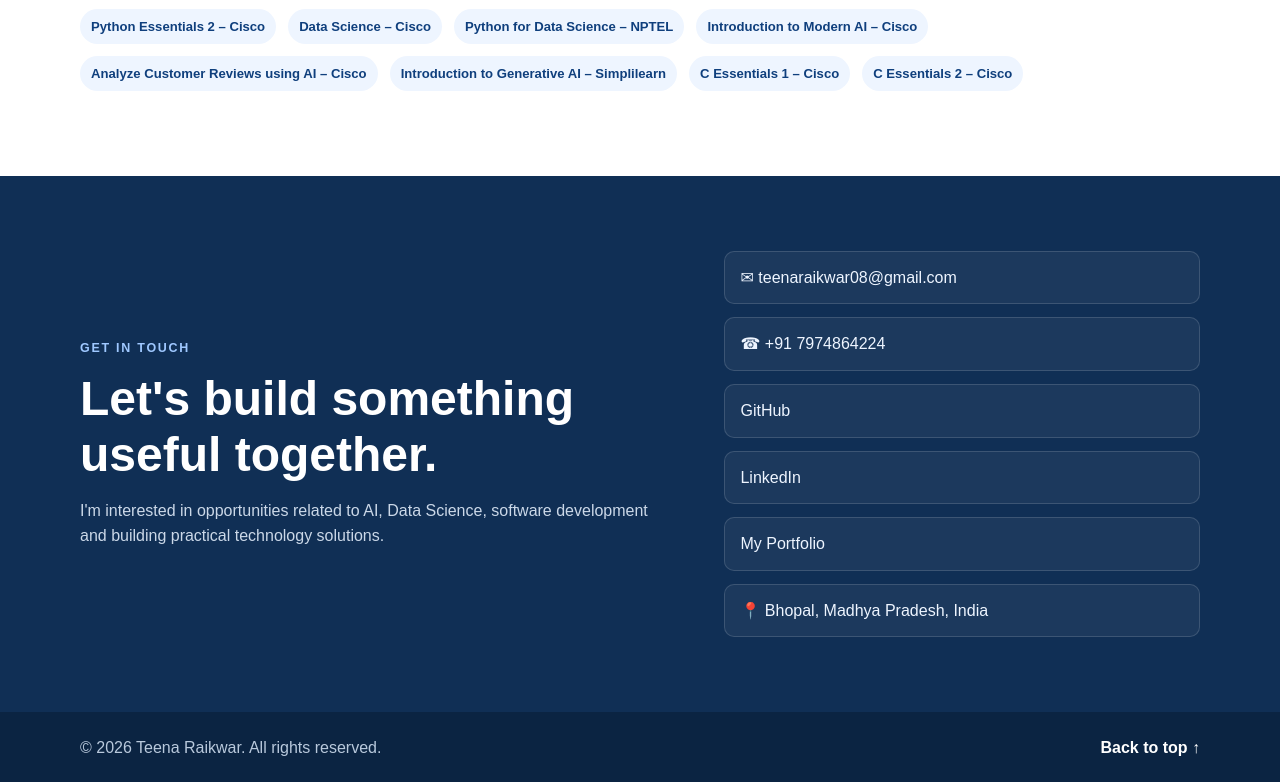
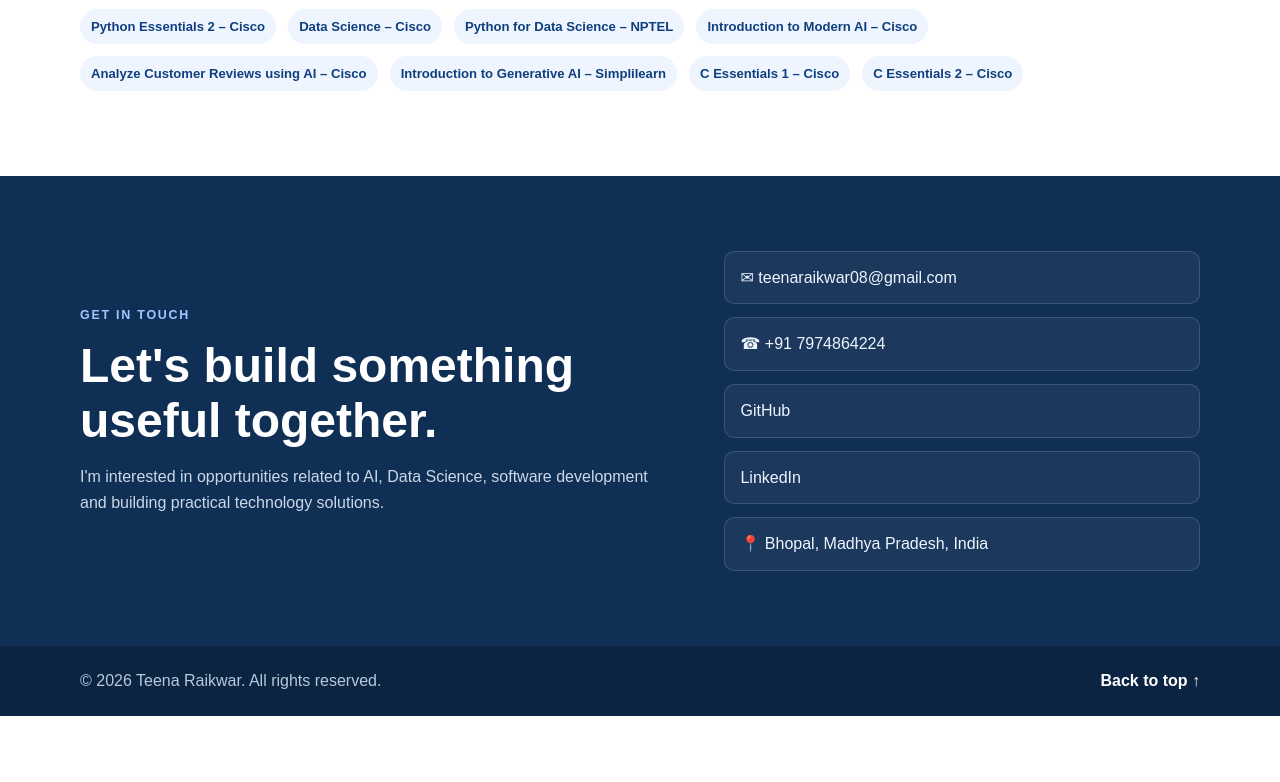
Before and after one commit to TeenaRaikwar1/portfolio1, a plain HTML site: page My_portfolio/index.html in a window 1280 px wide. Shown: the part 4008-4790 px from the top of the page. After the commit the page ends 4724 px from the top, so only its background shows below. Drawn offline with Linux system fonts and the light colour scheme; a script that the page names is missing.

Commit message:
Remove old portfolio link from index.html
Removed the link to the old portfolio site.

```diff
--- a/My_portfolio/index.html
+++ b/My_portfolio/index.html
@@ -376,10 +376,6 @@
                         LinkedIn
                     </a>
 
-                    <a href="https://portfolio-2el1-git-main-teenaraikwar1s-projects.vercel.app/" target="_blank" rel="noopener">
-                        My Portfolio
-                    </a>
-
                     <span>📍 Bhopal, Madhya Pradesh, India</span>
 
                 </div>
```
